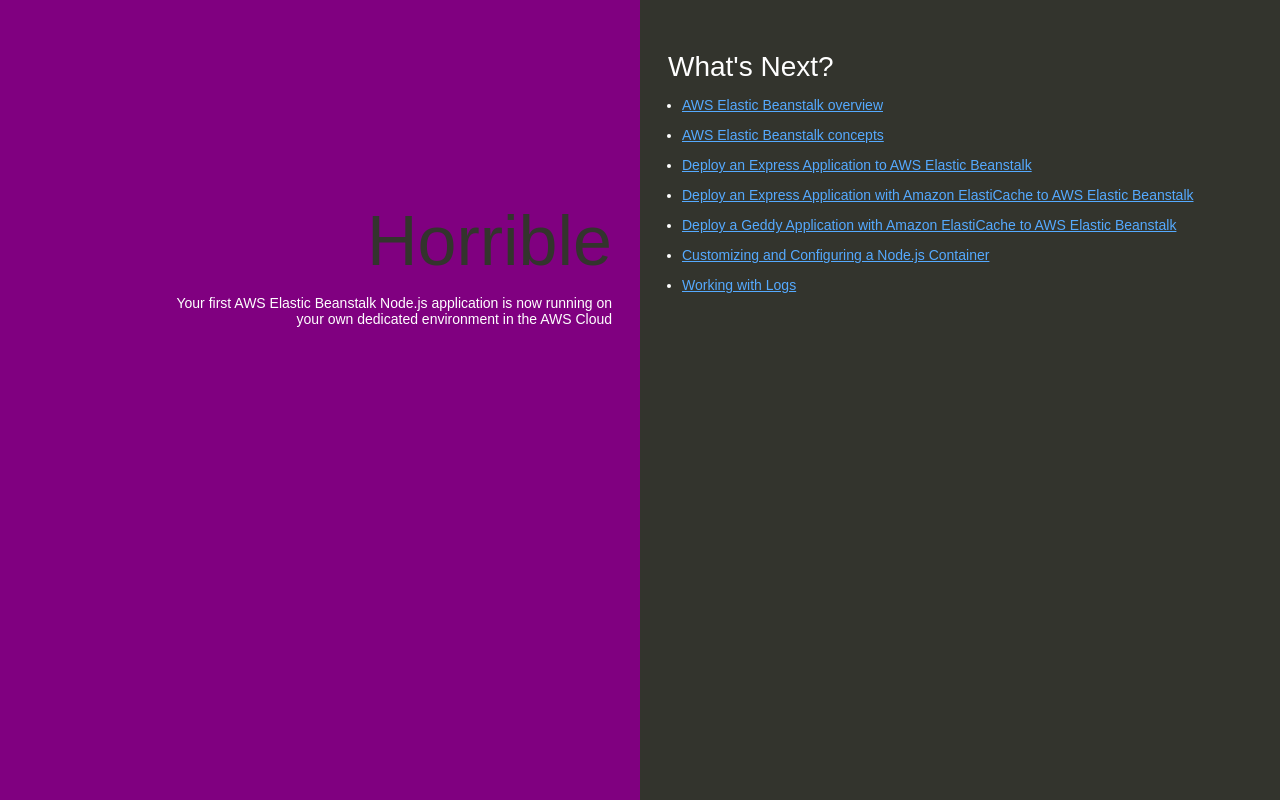
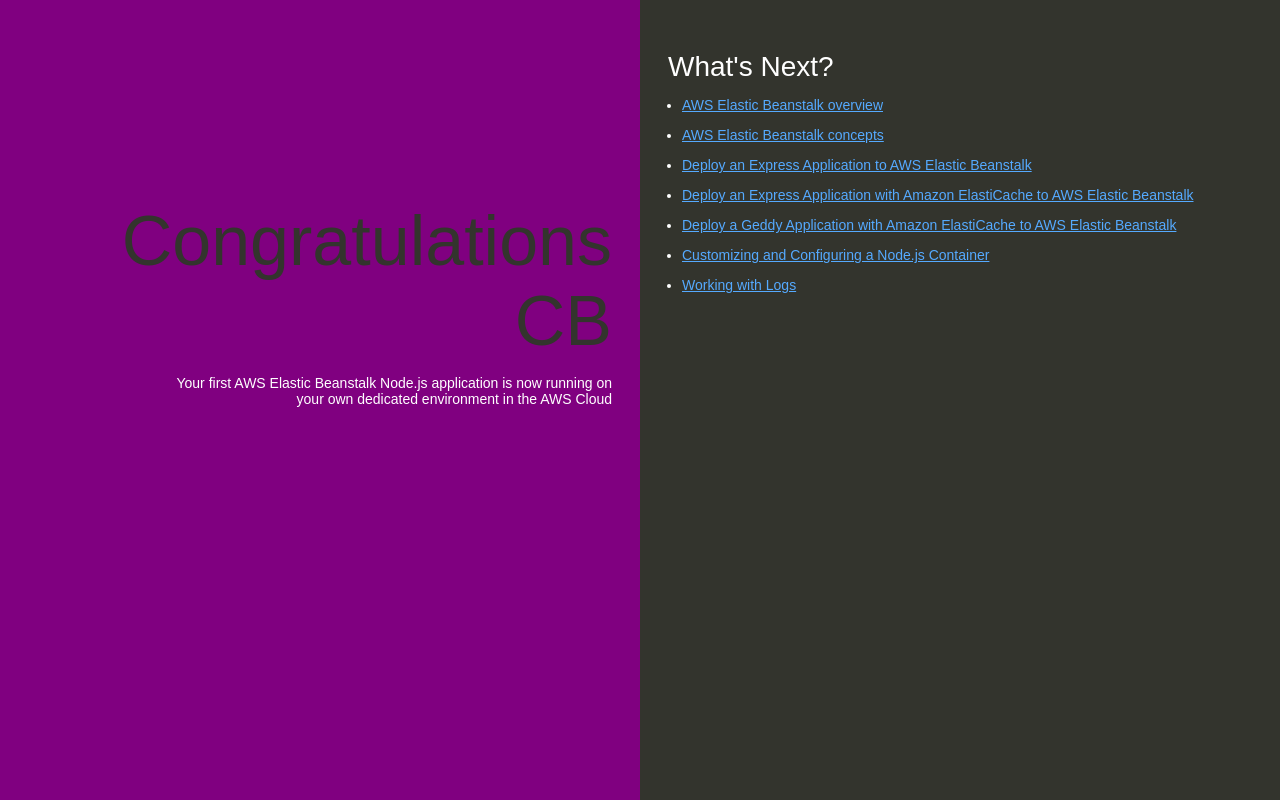
Before and after one commit to MrChatterjee98/my-node-js-app, a website: page index.html in a window 1280 px wide. Drawn offline with Linux system fonts and the light colour scheme.

Commit message:
Update index.html

```diff
--- a/index.html
+++ b/index.html
@@ -74,7 +74,7 @@
   </head>
   <body>
     <div class="textColumn">
-      <h1>Horrible</h1>
+      <h1>Congratulations CB</h1>
       <p>Your first AWS Elastic Beanstalk Node.js application is now running on your own dedicated environment in the AWS Cloud</p>
     </div>
     <div class="linksColumn">
```
